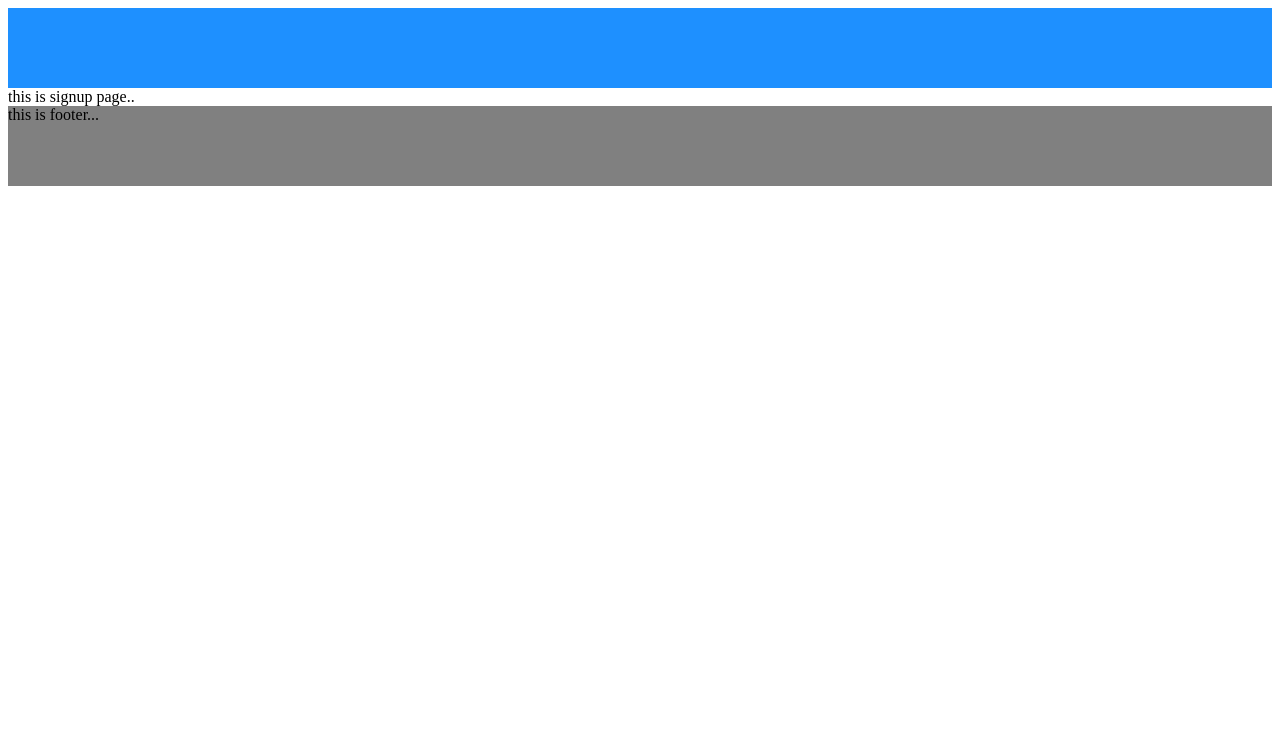
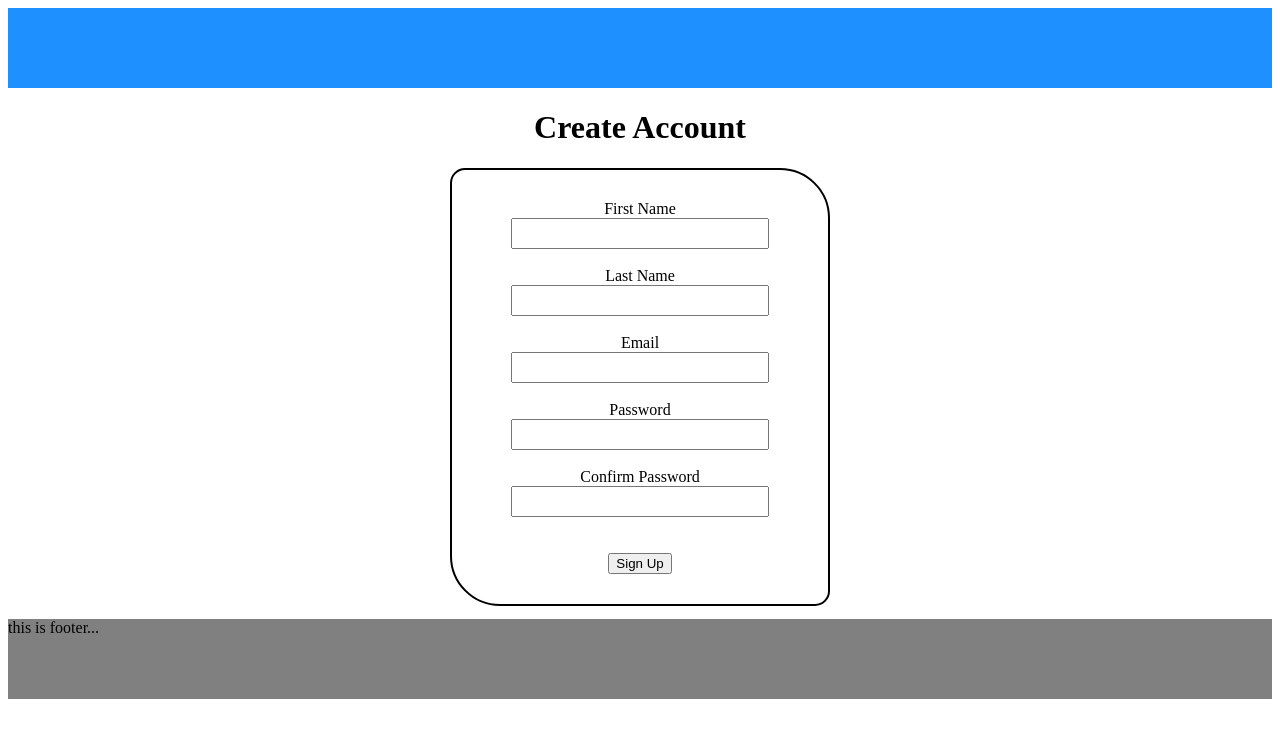
Before and after one commit to Ravi6124/EcommerceUI, a Vue app: page /signup in a window 1280 px wide. Shown: the top 738 px of the page. Built offline with nearby package versions, Linux system fonts and the light colour scheme.

Commit message:
login and signup

```diff
--- a/src/views/Login.vue
+++ b/src/views/Login.vue
@@ -7,18 +7,13 @@
     <br>
     <div class="box">
       <!-- <img src="signuplogo.jpeg" width="60px" height="60px" > -->
-      <table>
-
-      </table>
-      <label>Email</label>
-      <input type="text" placeholder="Enter name" ><br><br>
-      <label>Password</label>
-      <input type="password" placeholder="Enter password"><br><br>
-      <div class="user_radios">
-        <input type="radio" name="user" value="M">Merchant
-        <input type="radio" name="user" value="C">Customer
-        <!-- <input type="radio" name="user">User<br><br> -->
-      </div>
+      <label>Email</label> <br>
+      <input type="email" name="email"> <br><br>
+      <label>Password</label> <br>
+      <input type="password" name="password"> <br><br>
+      <input type="radio" name="user" value="M">Merchant
+      <input type="radio" name="user" value="C">Customer
+      <br> <br>
       <button>Sign In</button><br><br>
       Not a user?<a href="#">SignUp</a><br>
       <a href="#">Forgot your Password</a>
@@ -47,7 +42,7 @@ export default {
   h1{
     text-decoration: underline;
   }
-  input[type="text"]{
+  input[type="email"]{
     width: 250px;
     height:25px;
   }
@@ -69,6 +64,7 @@ export default {
     padding-bottom: 40px;
     padding-top: 10px;
     margin-top: 0%;
+    margin-bottom: .9%;
     margin-right: 33%;
     margin-left: 33%;
     background-color:palegoldenrod;
--- a/src/views/SignUp.vue
+++ b/src/views/SignUp.vue
@@ -1,6 +1,25 @@
 <template>
   <main class="signup">
-      this is signup page..
+    <!-- <img src="../assets/signuplogo.jpeg" width="60px" height="60px" > -->
+    <h1>Create Account</h1>
+    <div class="form">
+      First Name<br>
+      <input type="text"><br><br>
+      Last Name<br>
+      <input type="text" ><br>
+      <br>
+      Email<br>
+      <input type="Email" ><br><br>
+      Password<br>
+      <input type="password"><br>
+      <br>
+      Confirm Password<br>
+      <input type=" password"><br>
+      <br>
+      <br>
+      <button>Sign Up</button>
+    </div>
+
   </main>
 </template>
 
@@ -11,5 +30,32 @@ export default {
 </script>
 
 <style scoped>
-
+  body{
+    margin: 0%;
+    padding: 0%;
+    /* background-image: url(../assets/mainimg.jpeg); */
+    background-repeat: no-repeat;
+    background-size: 100%;
+  }
+  h1{
+    text-align: center;
+  }
+  input{
+    width: 250px;
+    height:25px;
+  }
+  .form{
+    text-align: center;
+    position: relative;
+    border: 2px solid black;
+    border-radius: 15px 50px;
+    padding-bottom: 30px;
+    padding-top: 30px;
+    margin-top: 0%;
+    margin-bottom: 1%;
+    margin-right: 35%;
+    margin-left: 35%;
+    background-color:palegoldenrod;
+    background:rgba(255,255,255,0.5);
+  }
 </style>
```
Also changed, not shown: src/components/Login/Login.vue (+4 -5 lines), src/assets/logo.png (deleted), src/jsfiles/login.js (added).
